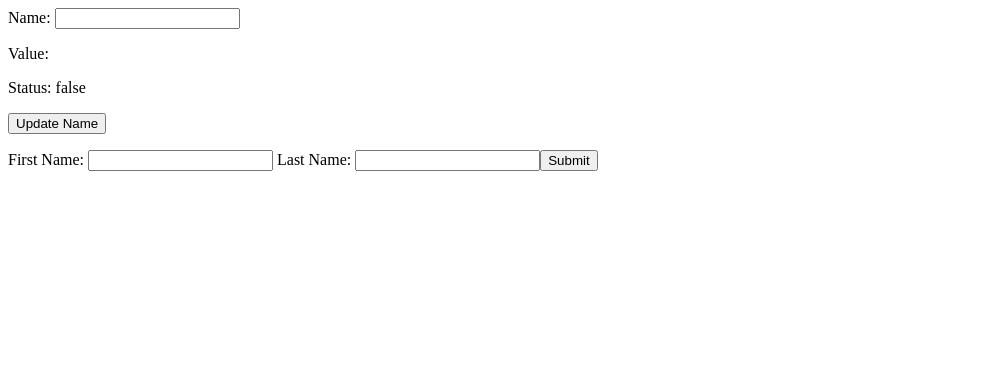
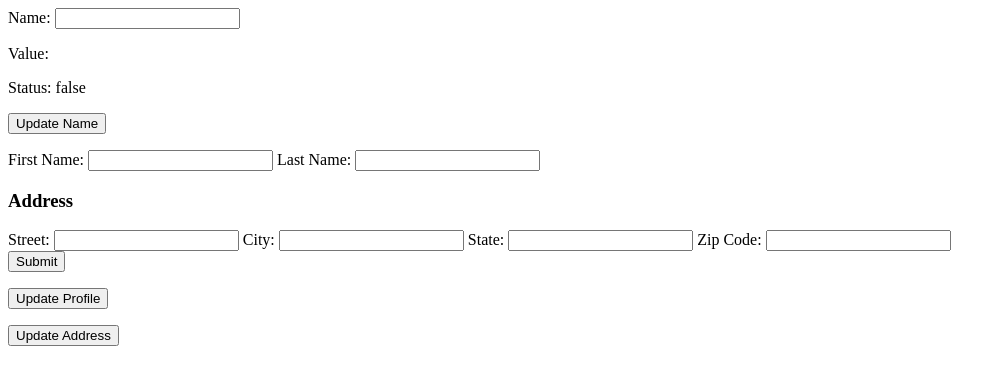
Before and after one commit to shustriy/angular_guide, an Angular app in the folder frontend/: page / in a window 1280 px wide. Shown: the top 384 px of the page, without its empty margins (0-1006 px from the left). Built offline with nearby package versions, Linux system fonts and the light colour scheme.

Commit message:
Reactive form. Add a nested FormGroup

```diff
--- a/frontend/src/app/profile-editor/profile-editor.component.html
+++ b/frontend/src/app/profile-editor/profile-editor.component.html
@@ -10,6 +10,36 @@
     <input type="text" formControlName="lastName">
   </label>
 
+  <div formGroupName="address">
+    <h3>Address</h3>
+
+    <label>
+      Street:
+      <input type="text" formControlName="street">
+    </label>
+
+    <label>
+      City:
+      <input type="text" formControlName="city">
+    </label>
+
+    <label>
+      State:
+      <input type="text" formControlName="state">
+    </label>
+
+    <label>
+      Zip Code:
+      <input type="text" formControlName="zip">
+    </label>
+  </div>
+
   <button type="submit" [disabled]="!profileForm.valid">Submit</button>
+  <p>
+    <button (click)="updateProfile()">Update Profile</button>
+  </p>
+  <p>
+    <button (click)="updateAddress()">Update Address</button>
+  </p>
 
 </form>
--- a/frontend/src/app/profile-editor/profile-editor.component.ts
+++ b/frontend/src/app/profile-editor/profile-editor.component.ts
@@ -10,7 +10,13 @@ export class ProfileEditorComponent implements OnInit {
 
   profileForm = new FormGroup({
     firstName: new FormControl(''),
-    lastName: new FormControl('')
+    lastName: new FormControl(''),
+    address: new FormGroup({
+      street: new FormControl(''),
+      city: new FormControl(''),
+      state: new FormControl(''),
+      zip: new FormControl('')
+    })
   });
 
   constructor() {
@@ -24,4 +30,22 @@ export class ProfileEditorComponent implements OnInit {
     console.log('event', event);
   }
 
+  public updateProfile() {
+    this.profileForm.patchValue({
+      firstName: 'Nancy',
+      address: {
+        street: '123 Drew Street'
+      }
+    });
+  }
+
+  public updateAddress() {
+    this.profileForm.get('address').setValue({
+      street: '451 Drew Street',
+      city: 'New-York',
+      state: '',
+      zip: ''
+    });
+  }
+
 }
```
